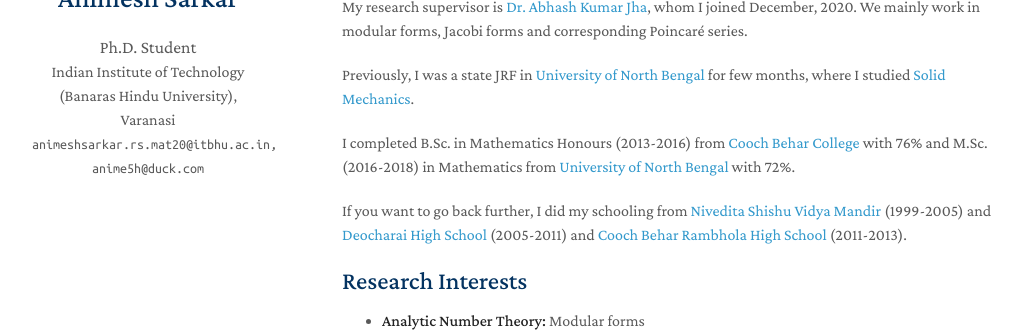
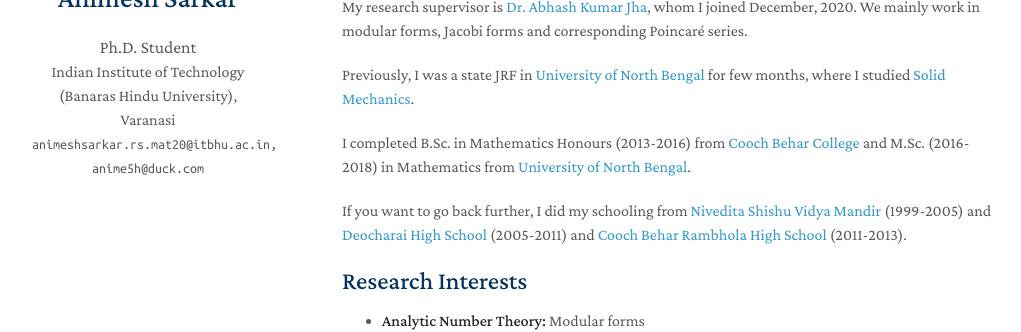
Before and after one commit to 4nimesh/4nimesh.github.io, a Jekyll site: the page built from index.md, in a window 1280 px wide and 900 px high, cut to the strip 206-900 px from the top of the window. Shown: the top 332 px of the strip, without its empty margins (128-1149 px from the left). Built offline with Jekyll 4.4.1, drawn with Linux system fonts in a browser that asks for light colours; a style sheet for code colours, icons or effects is not loaded; our own code applies the rules of GitHub Pages for plain Markdown files.

Commit message:
Update index.md

```diff
--- a/index.md
+++ b/index.md
@@ -10,7 +10,7 @@ My research supervisor is [Dr. Abhash Kumar Jha](https://www.iitbhu.ac.in/dept/m
 
 Previously, I was a state JRF in [University of North Bengal](https://nbu.ac.in/) for few months,  where I studied [Solid Mechanics](https://en.wikipedia.org/wiki/Solid_mechanics).
 
-I completed B.Sc. in Mathematics Honours (2013-2016) from [Cooch Behar College](https://coochbeharcollege.ac.in/) with 76% and M.Sc. (2016-2018) in Mathematics from [University of North Bengal](https://nbu.ac.in/) with 72%.
+I completed B.Sc. in Mathematics Honours (2013-2016) from [Cooch Behar College](https://coochbeharcollege.ac.in/) and M.Sc. (2016-2018) in Mathematics from [University of North Bengal](https://nbu.ac.in/).
 
 If you want to go back further, I did my schooling from [Nivedita Shishu Vidya Mandir](https://schools.org.in/koch-bihar/19030404801/deocharai-nivedita-shishu-vidya-mandir.html) (1999-2005) and [Deocharai High School](https://school.banglarshiksha.gov.in/ws/website/index/19030404701) (2005-2011) and [Cooch Behar Rambhola High School](https://school.banglarshiksha.gov.in/ws/website/index/19031700101) (2011-2013).
 
```
